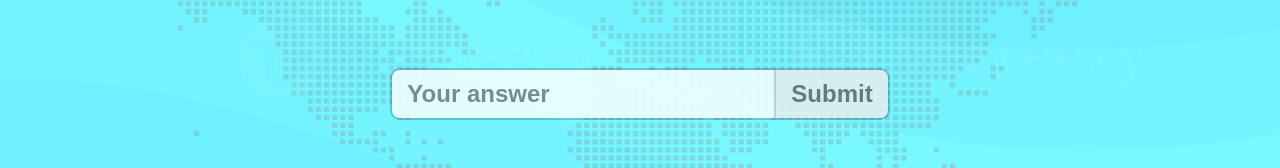
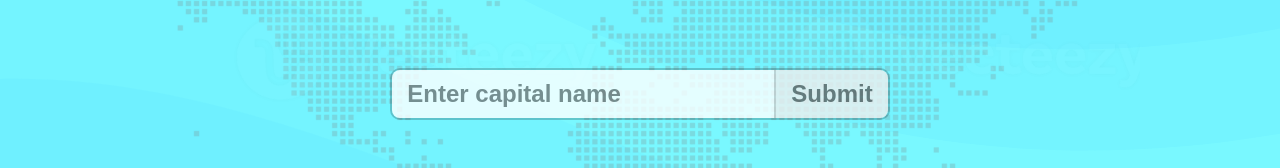
Before and after one commit to alecs007/Capitalizer, a React (Vite) app: page / in a window 1280 px wide. Shown: the part 323-491 px from the top of the page. Built offline with nearby package versions, Linux system fonts and the light colour scheme; a web font is replaced by a local one.

Commit message:
Update MainPage.jsx

```diff
--- a/src/pages/main_page/MainPage.jsx
+++ b/src/pages/main_page/MainPage.jsx
@@ -106,7 +106,7 @@ const MainPage = () => {
                 value={inputValue}
                 onChange={(e) => setInputValue(e.target.value)}
                 onKeyDown={(e) => handleKeyPress(e)}
-                placeholder="Your answer"
+                placeholder="Enter capital name"
                 className="main_input"
               />
               <button
```
